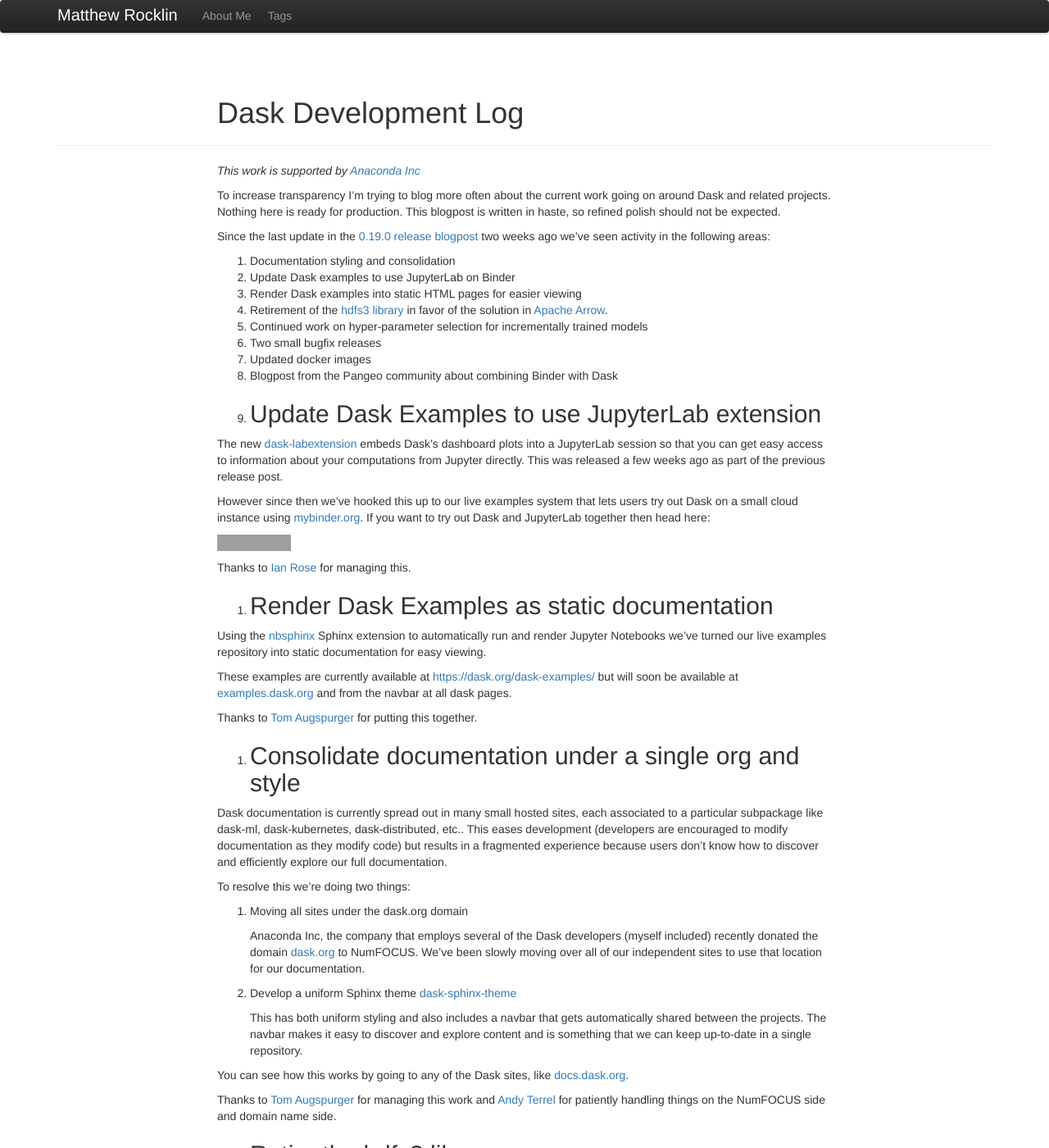
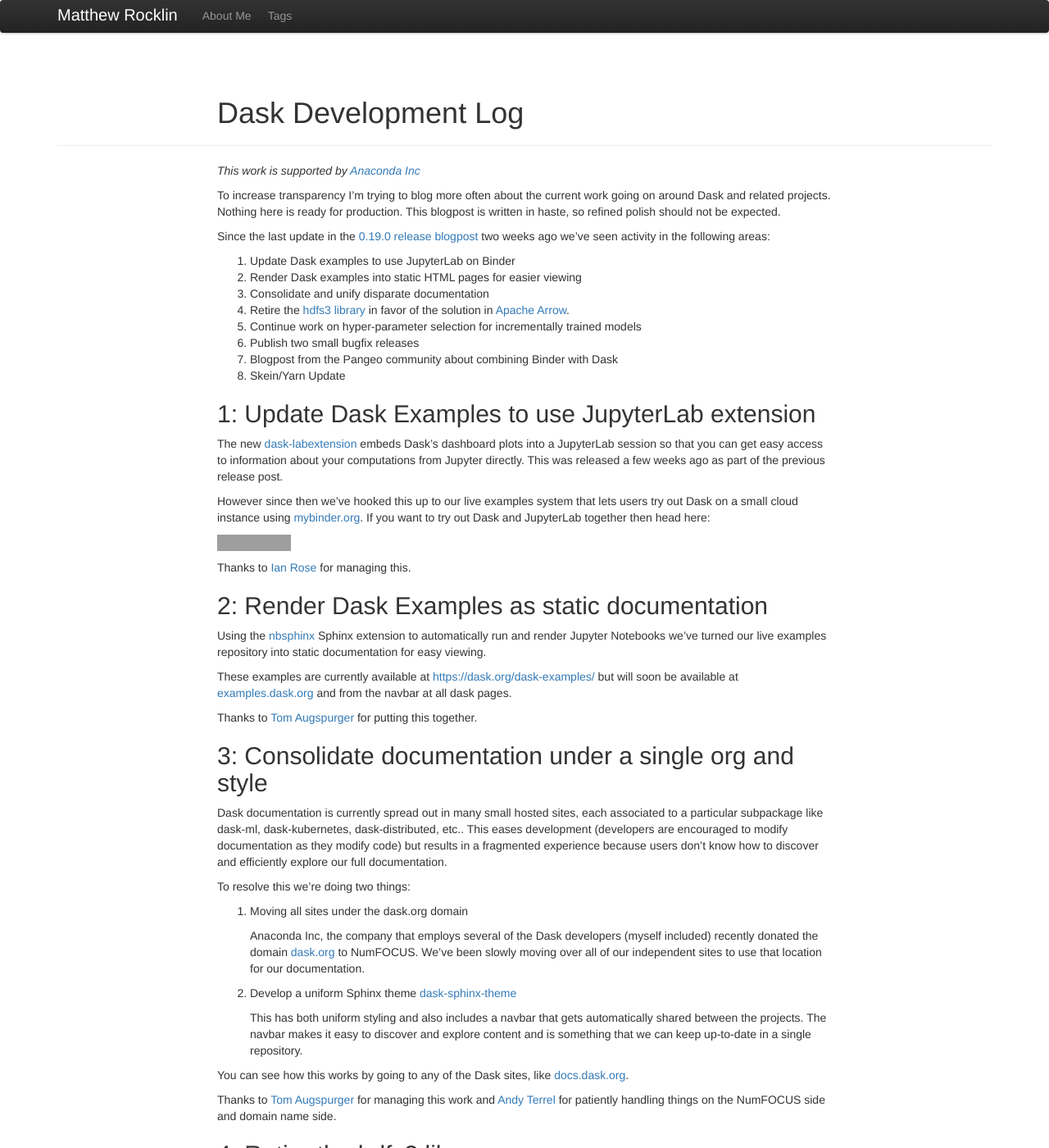
Before and after one commit to besyskymnbk/blog, a Jekyll site: the page built from _posts/work/2018-09-17-dask-dev.md, in a window 1280 px wide and 1400 px high. Shown: the whole window at 82% size. Built offline with Jekyll 4.4.1, drawn with Linux system fonts in a browser that asks for light colours; comment, search, counter and statistics services are not loaded; some of the changed text lies outside the part shown; grey boxes are pictures that could not be loaded.

Commit message:
fix headers

```diff
--- a/_posts/work/2018-09-17-dask-dev.md
+++ b/_posts/work/2018-09-17-dask-dev.md
@@ -17,16 +17,17 @@ expected.
 
 Since the last update in the [0.19.0 release blogpost](2018-09-05-dask-0.19.0.md) two weeks ago we've seen activity in the following areas:
 
-1.  Documentation styling and consolidation
-2.  Update Dask examples to use JupyterLab on Binder
-3.  Render Dask examples into static HTML pages for easier viewing
-3.  Retirement of the [hdfs3 library](https://hdfs3.readthedocs.io/en/latest/) in favor of the solution in [Apache Arrow](https://arrow.apache.org/docs/python/filesystems.html).
-4.  Continued work on hyper-parameter selection for incrementally trained models
-5.  Two small bugfix releases
-6.  Updated docker images
+1.  Update Dask examples to use JupyterLab on Binder
+2.  Render Dask examples into static HTML pages for easier viewing
+3.  Consolidate and unify disparate documentation
+4.  Retire the [hdfs3 library](https://hdfs3.readthedocs.io/en/latest/) in favor of the solution in [Apache Arrow](https://arrow.apache.org/docs/python/filesystems.html).
+5.  Continue work on hyper-parameter selection for incrementally trained models
+6.  Publish two small bugfix releases
 7.  Blogpost from the Pangeo community about combining Binder with Dask
+8.  Skein/Yarn Update
 
-1.  Update Dask Examples to use JupyterLab extension
+
+1: Update Dask Examples to use JupyterLab extension
 ----------------------------------------------------
 
 The new [dask-labextension](https://github.com/dask/dask-labextension) embeds
```
Also changed, not shown: other parts of _posts/work/2018-09-17-dask-dev.md (+8 -8 lines).
